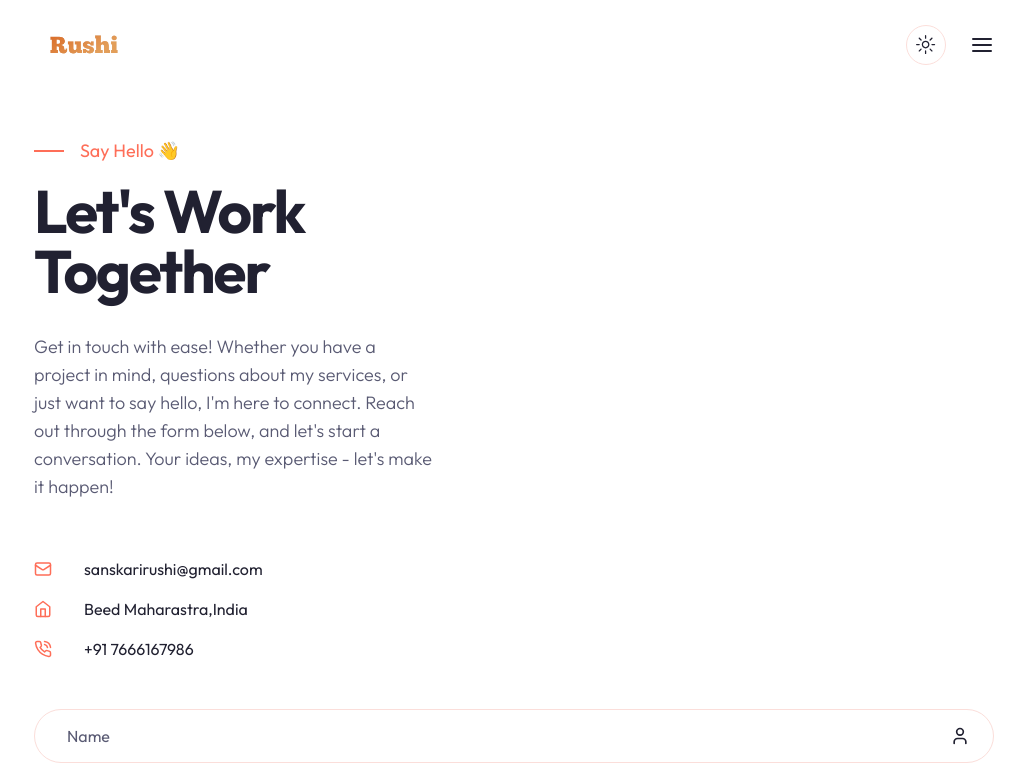
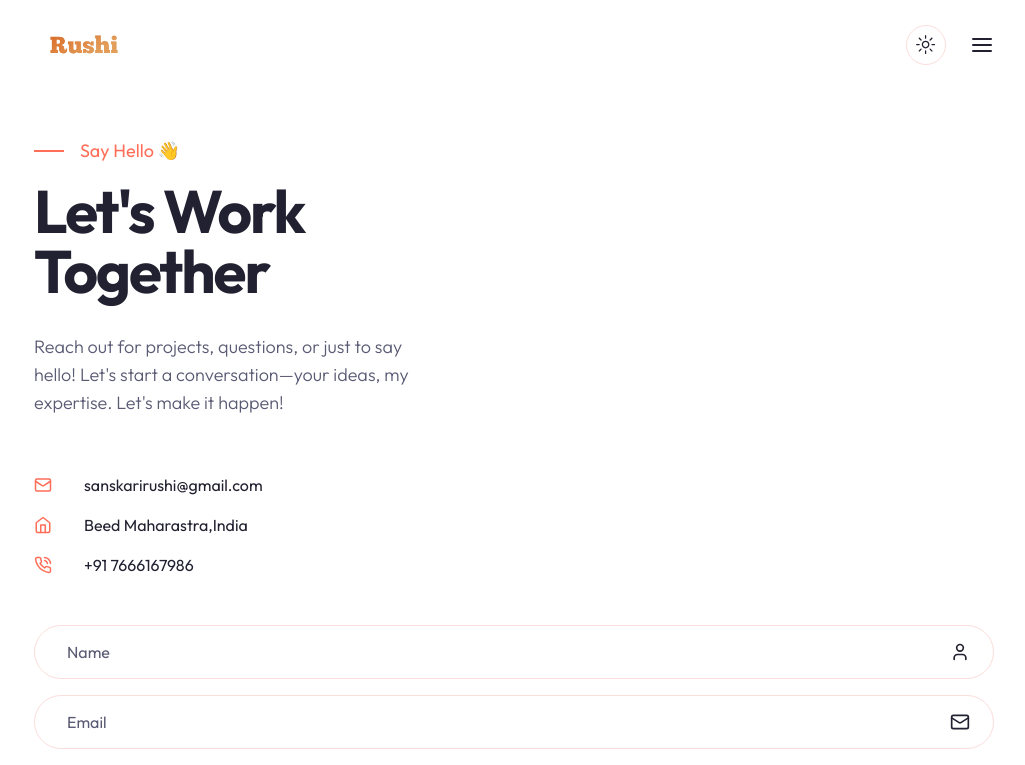
Before and after one commit to Rushi4912/Portfolio, a Next.js app: page /contact in a window 1280 px wide. Shown: the top 765 px of the page, without its empty margins (126-1151 px from the left). Built offline with nearby package versions, Linux system fonts and the light colour scheme.

Commit message:
correction in review section

```diff
--- a/app/contact/page.jsx
+++ b/app/contact/page.jsx
@@ -20,10 +20,9 @@ const Contact = ()=> {
             </div>
             <h1 className="h1 max-w-md mb-8 ">Let's Work Together</h1>
             <p className="subtitle max-w-[400px]">
-              Get in touch with ease! Whether you have a project in mind,
-              questions about my services, or just want to say hello, I'm here
-              to connect. Reach out through the form below, and let's start a
-              conversation. Your ideas, my expertise - let's make it happen!
+              Reach out for projects, questions, or just to say hello! Let's
+              start a conversation—your ideas, my expertise. Let's make it
+              happen!
             </p>
           </div>
           {/* illustration  */}
--- a/components/Hero.jsx
+++ b/components/Hero.jsx
@@ -43,7 +43,7 @@ const Hero = () => {
                            <Badge
                                 containerStyles='absolute top-[24%] -left-[5rem]'
                                 icon={<RiBriefcase4Fill />}
-                                endCountNum={3}
+                                endCountNum={2}
                                 badgeText='Years of Experience'
                            />
                             <Badge
@@ -55,7 +55,7 @@ const Hero = () => {
                              <Badge
                                 containerStyles='absolute top-[55%] -right-8'
                                 icon={<RiTeamFill />}
-                                endCountNum={9}
+                                endCountNum={6}
                                 badgeText='Happy Client'
                            />
                            <div className='bg-hero_shape2_light dark:bg-hero_shape2_dark w-[500px] h-[500px] bg-no-repeat absolute -top-1 -right-2'></div>
--- a/components/Reviews.jsx
+++ b/components/Reviews.jsx
@@ -17,42 +17,42 @@ const reviewData = [
     name: "Richard Thompson",
     job: "Chef",
     review:
-      "Working with Rushikesh was an absolute pleasure! Their attention to detail and creativity in web design made my project stand out. The end result exceeded my expectations. I highly recommend Rushikesh for anyone looking for a skilled and reliable full-stack engineer..[Fictional]",
+      "Rushikesh made my project stand out with creative web design. Highly recommended for skilled full-stack engineering..[Fictional]",
   },
   {
     avatar: "/reviews/avatar-3.png",
     name: "John",
     job: "CEO",
     review:
-      "Rushikesh provided top-notch SaaS solutions for my business. From the initial concept to deployment, the process was smooth and professional. What stood out the most was their responsiveness to my needs and concerns. I feel confident in recommending Rushikesh for anyone seeking a reliable and skilled full-stack engineer..[Fictional]",
+      "Rushikesh provided top-notch SaaS solutions—smooth, professional, and highly recommended for reliable full-stack engineering..[Fictional]",
   },
   {
     avatar: "/reviews/avatar-4.png",
     name: "Emily",
     job: "Game dev",
     review:
-      "I had the pleasure of collaborating with Rushikesh on a web development project, and I was impressed by their innovative solutions and seamless execution. They have a deep understanding of both front-end and back-end technologies. The final product was not only visually appealing but also highly functional. Looking forward to future collaborations! [Fictional]",
+      "Rushikesh impressed with innovative web development. Visually appealing and highly functional. Looking forward to future collaborations! [Fictional]",
   },
   {
     avatar: "/reviews/avatar-1.png",
     name: "taylor",
     job: "Engineer",
     review:
-      "I had a tight deadline for my web project, and Rushikesh delivered beyond my expectations. Their efficiency in web development and commitment to meeting deadlines was truly impressive. I appreciated the clear communication throughout the process. If you're looking for a results-driven full-stack engineer, Rushikesh is the one..[Fictional]",
+      "Rushikesh provided top-notch SaaS solutions—smooth, professional, and highly recommended for reliable full-stack engineering..[Fictional]",
   },
   {
     avatar: "/reviews/avatar-2.png",
     name: " Lily",
     job: "Doctor",
     review:
-      "I approached Rushikesh for web design services, and I couldn't be happier with the results. Their focus on user-centric design not only enhanced the aesthetics but also improved the overall usability of our website. The attention to detail and commitment to creating an engaging user experience truly set Rushikesh apart..[Fictional]",
+      "Rushikesh made my project stand out with creative web design. Highly recommended for skilled full-stack engineering..[Fictional]",
   },
   {
     avatar: "/reviews/avatar-3.png",
     name: "David",
     job: "Teacher",
     review:
-      "Reliability is key in the fast-paced world of web development, and Rushikesh is someone you can trust. From the initial consultation to the final deployment, every step was handled with professionalism. The communication was transparent, and the project was delivered on time. I highly recommend Rushikesh for any web-related projects.[Fictional]",
+      "Rushikesh impressed with innovative web development. Visually appealing and highly functional. Looking forward to future collaborations! [Fictional]",
   },
 ];
 
--- a/components/Services.jsx
+++ b/components/Services.jsx
@@ -24,7 +24,7 @@ const serviceData = [
     icon: <Gem size={72} strokeWidth={0.8} />,
     title: "SaaS",
     description:
-      "Experience the power of custom cloud-based software solutions. From concept and architecture to deployment, my SaaS service ensures your business enjoys the benefits of streamlined workflows and seamless collaboration. Empower your business with innovative and efficient software tailored to your unique needs.",
+      "Experience custom cloud-based solutions that streamline workflows from concept to deployment. Empower your business with innovative and efficient software tailored to your unique needs.",
   },
 ];
 
```
